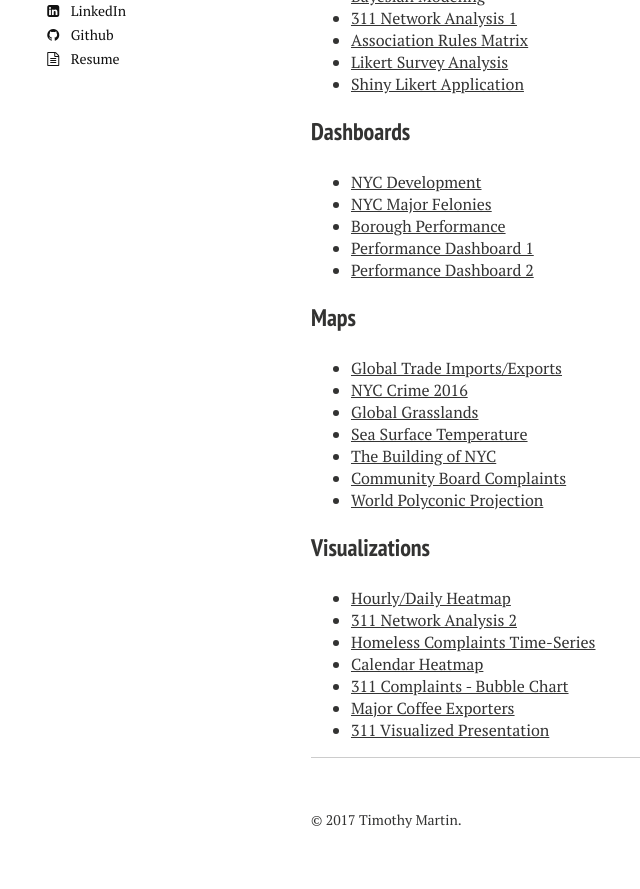
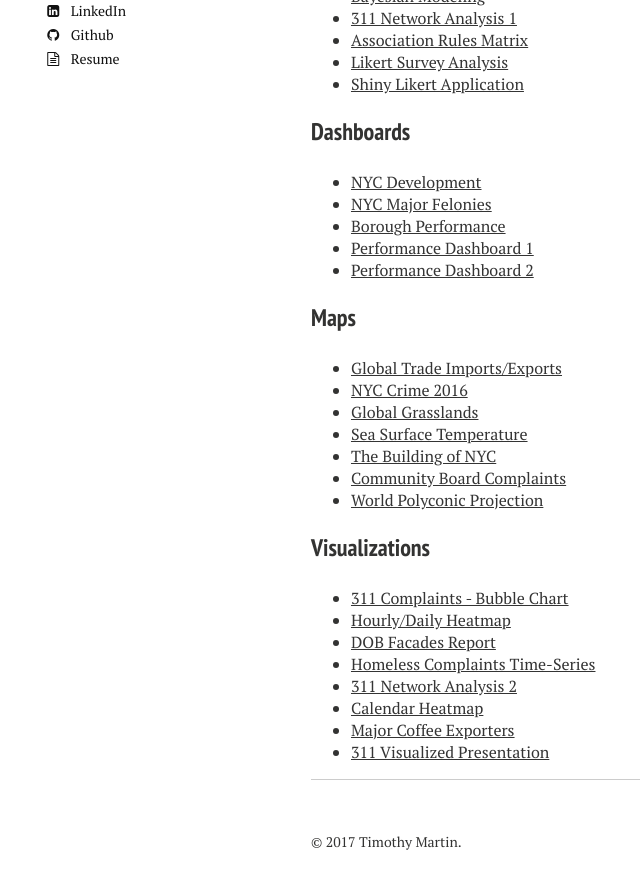
Before and after one commit to timothymartin76/timothymartin76.github.io, a Jekyll site: the page built from index.md, in a window 1280 px wide and 900 px high, scrolled down 745 px. Shown: the top 889 px of the window, without its empty margins (9-649 px from the left). Built offline with Jekyll 4.4.1, drawn with Linux system fonts in a browser that asks for light colours; nearby versions of some CDN libraries.

Commit message:
Update index.md

```diff
--- a/index.md
+++ b/index.md
@@ -36,10 +36,11 @@ Data analytics professional with more than a decade of experience in business in
 * <a href="http://timothymartin76.github.io/MAPS/World_Polyconic_Projection" target="_blank">World Polyconic Projection</a>
 
 ### Visualizations
+* <a href="http://nyc311bi.github.io/SR_Bubble/" target="_blank">311 Complaints - Bubble Chart</a>
 * <a href="https://timothymartin76.github.io/R_Heatmaps/Plotly_Heatmap" target="_blank">Hourly/Daily Heatmap</a>
+* <a href="https://nycdob.github.io/Facades/" target="_blank">DOB Facades Report</a>
+* <a href="http://timothymartin76.github.io/311_Homeless_Encampments/Oct2016" target="_blank">Homeless Complaints Time-Series</a>
 * <a href="https://vimeo.com/160318121" target="_blank">311 Network Analysis 2</a>
-* <a href="http://timothymartin76.github.io/311_Homeless_Encampments/Oct2016" target="_blank">Homeless Complaints Time-Series</a>
 * <a href="https://raw.githubusercontent.com/timothymartin76/Calendar_Heatmaps/master/heatmap.PNG" target="_blank">Calendar Heatmap</a>
-* <a href="http://nyc311bi.github.io/SR_Bubble/" target="_blank">311 Complaints - Bubble Chart</a>
 * <a href="http://timothymartin76.github.io/SS_LastMin/examples/coffee" target="_blank">Major Coffee Exporters</a>
 * <a href="http://timothymartin76.github.io/Visualized_Draft" target="_blank">311 Visualized Presentation</a>
```
